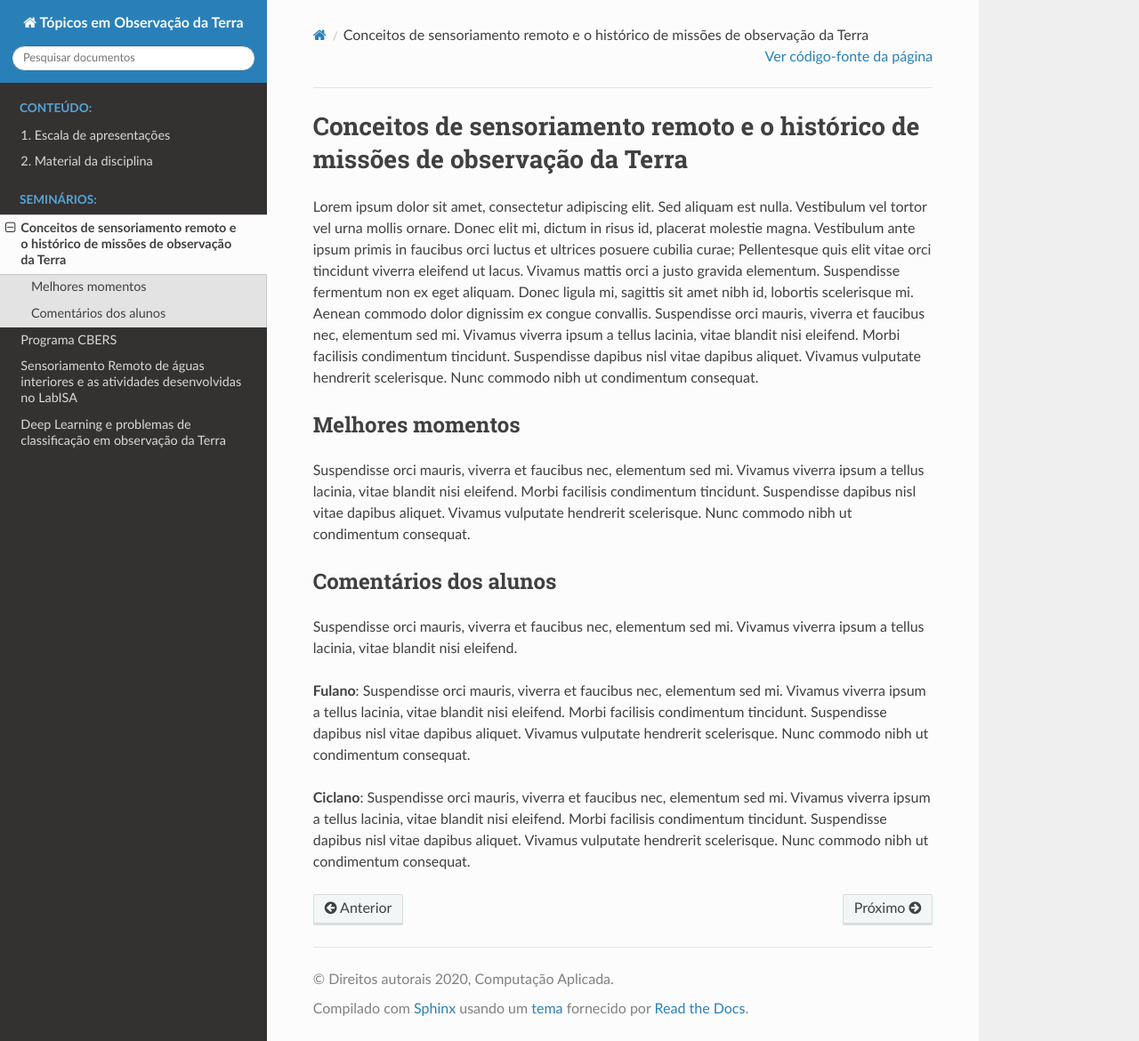
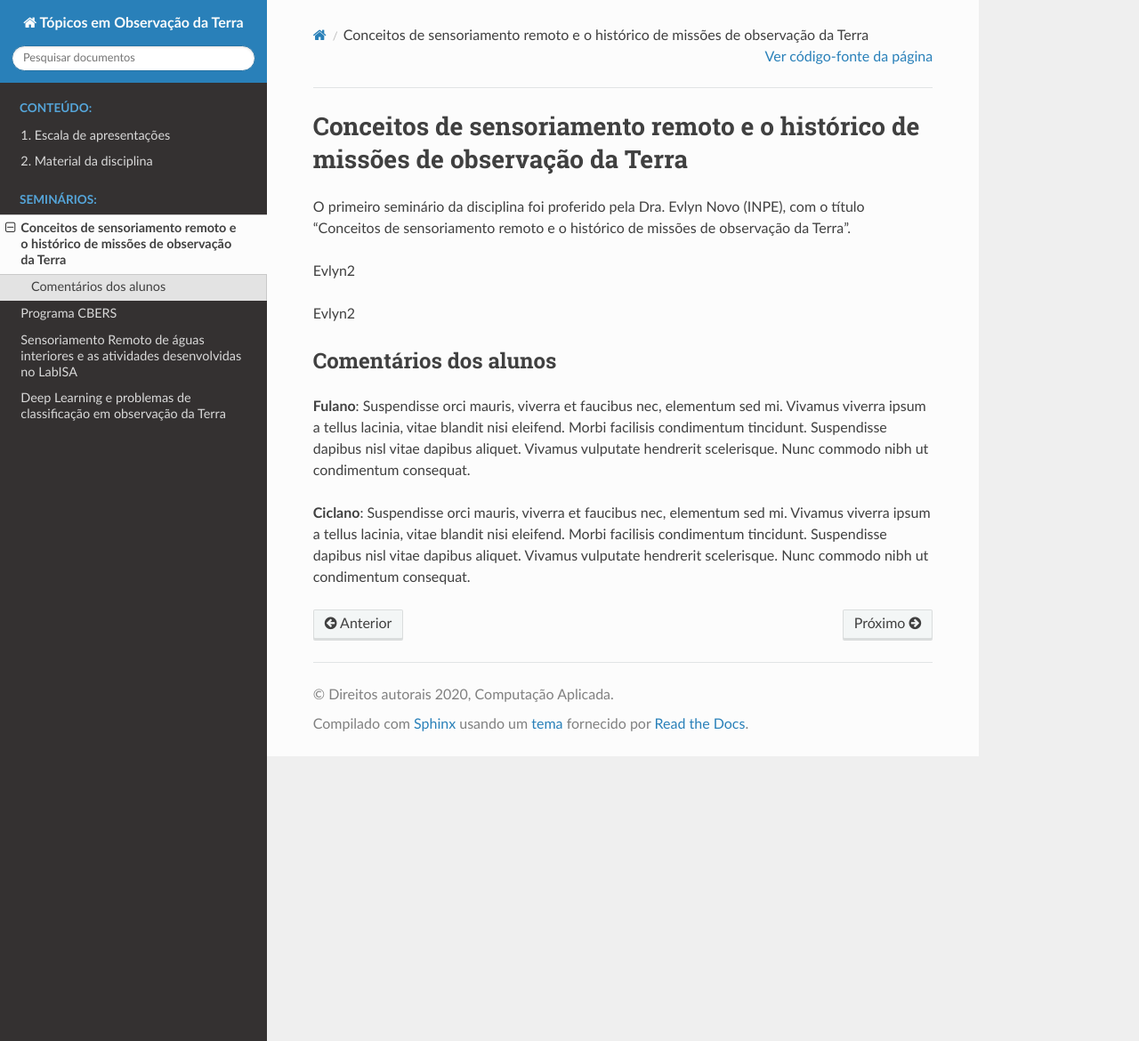
Before and after one commit to CAP-378/cap-378-site, a Sphinx documentation site: the page built from source/seminarios/evlyn.rst, in a window 1280 px wide and 1170 px high. Shown: the whole window at 89% size. Built offline with Sphinx 7.4.7 and the Read the Docs theme 2.0.0, drawn with Linux system fonts in a browser that asks for light colours.

Commit message:
Update evlyn.rst

```diff
--- a/source/seminarios/evlyn.rst
+++ b/source/seminarios/evlyn.rst
@@ -1,18 +1,20 @@
 Conceitos de sensoriamento remoto e o histórico de missões de observação da Terra
 ===================================================================================
 
-Lorem ipsum dolor sit amet, consectetur adipiscing elit. Sed aliquam est nulla. Vestibulum vel tortor vel urna mollis ornare. Donec elit mi, dictum in risus id, placerat molestie magna. Vestibulum ante ipsum primis in faucibus orci luctus et ultrices posuere cubilia curae; Pellentesque quis elit vitae orci tincidunt viverra eleifend ut lacus. Vivamus mattis orci a justo gravida elementum. Suspendisse fermentum non ex eget aliquam. Donec ligula mi, sagittis sit amet nibh id, lobortis scelerisque mi. Aenean commodo dolor dignissim ex congue convallis. Suspendisse orci mauris, viverra et faucibus nec, elementum sed mi. Vivamus viverra ipsum a tellus lacinia, vitae blandit nisi eleifend. Morbi facilisis condimentum tincidunt. Suspendisse dapibus nisl vitae dapibus aliquet. Vivamus vulputate hendrerit scelerisque. Nunc commodo nibh ut condimentum consequat.
 
-Melhores momentos
-------------------
+O primeiro seminário da disciplina foi proferido pela Dra. Evlyn Novo (INPE), com o título "Conceitos de sensoriamento remoto e o histórico de missões de observação da Terra".
 
-Suspendisse orci mauris, viverra et faucibus nec, elementum sed mi. Vivamus viverra ipsum a tellus lacinia, vitae blandit nisi eleifend. Morbi facilisis condimentum tincidunt. Suspendisse dapibus nisl vitae dapibus aliquet. Vivamus vulputate hendrerit scelerisque. Nunc commodo nibh ut condimentum consequat.
+
+Evlyn2
+
+
+Evlyn2
+
+
 
 Comentários dos alunos
 -----------------------
 
-Suspendisse orci mauris, viverra et faucibus nec, elementum sed mi. Vivamus viverra ipsum a tellus lacinia, vitae blandit nisi eleifend.
-
 **Fulano**: Suspendisse orci mauris, viverra et faucibus nec, elementum sed mi. Vivamus viverra ipsum a tellus lacinia, vitae blandit nisi eleifend. Morbi facilisis condimentum tincidunt. Suspendisse dapibus nisl vitae dapibus aliquet. Vivamus vulputate hendrerit scelerisque. Nunc commodo nibh ut condimentum consequat.
 
 **Ciclano**: Suspendisse orci mauris, viverra et faucibus nec, elementum sed mi. Vivamus viverra ipsum a tellus lacinia, vitae blandit nisi eleifend. Morbi facilisis condimentum tincidunt. Suspendisse dapibus nisl vitae dapibus aliquet. Vivamus vulputate hendrerit scelerisque. Nunc commodo nibh ut condimentum consequat.
```
